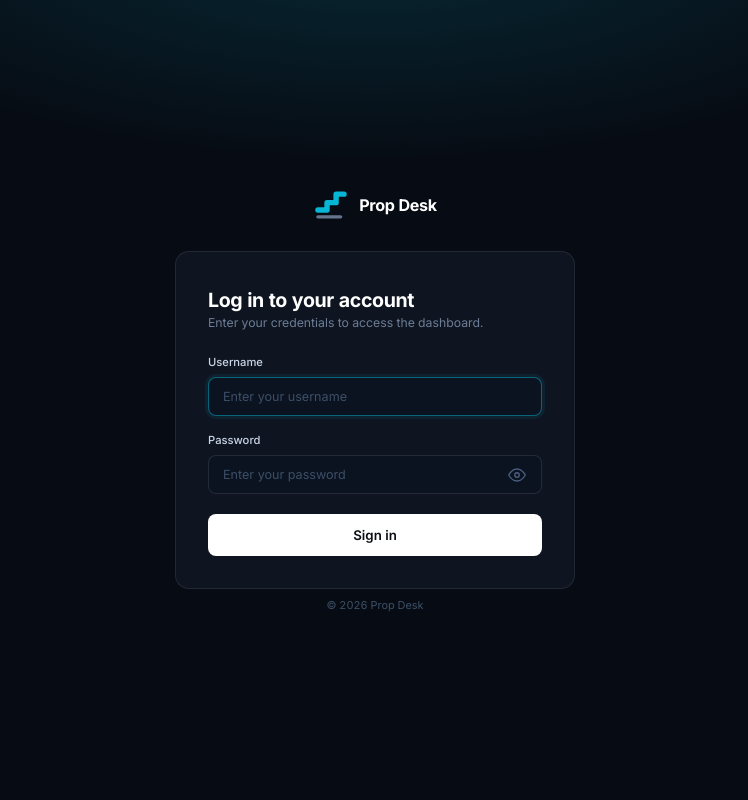
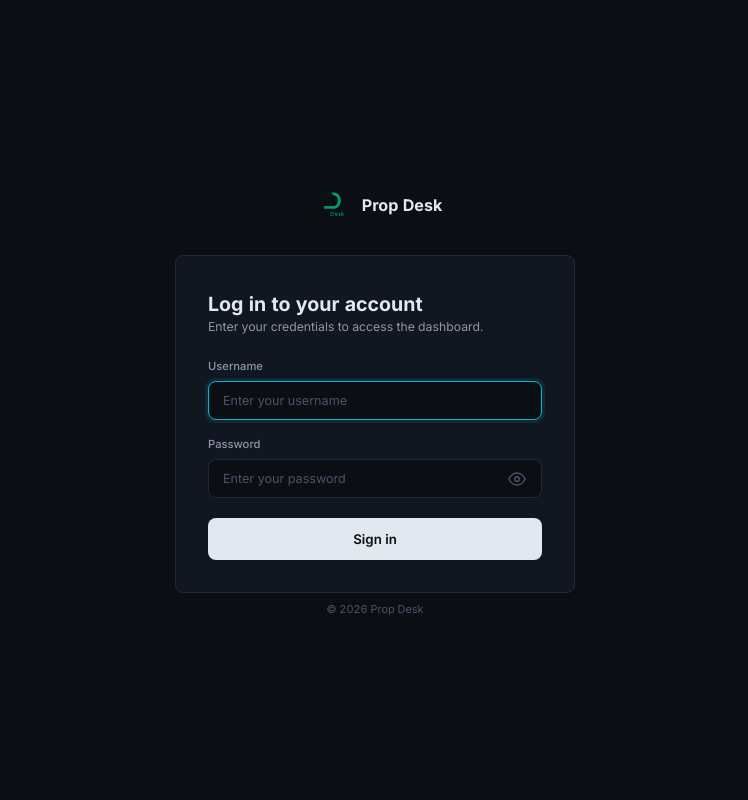
Before and after one commit to stevenGGG23/Prop-Desk, a Flask app: page /login in a window 1280 px wide. Shown: the whole page, without its empty margins (265-1013 px from the left). Run offline with Flask 3, Linux system fonts and the light colour scheme; some libraries are stand-ins or nearby versions.

Commit message:
Use transparent logo and match login theme

```diff
--- a/templates/login.html
+++ b/templates/login.html
@@ -4,14 +4,21 @@
   <meta charset="UTF-8">
   <meta name="viewport" content="width=device-width, initial-scale=1.0">
   <title>Sign in — Prop Desk</title>
-  <link rel="icon" href="/static/brand/favicon.ico" sizes="any">
-  <link rel="icon" href="/static/brand/logo-mark.svg" type="image/svg+xml">
+  <link rel="icon" href="{{ url_for('static', filename='brand/logoPD.png') }}" type="image/png">
   <meta name="csrf-token" content="{{ csrf_token() }}">
-  <meta name="theme-color" content="#070c14">
+  <meta name="theme-color" content="#0b0e13" id="theme-color-meta">
   <link rel="preconnect" href="https://fonts.googleapis.com">
   <link rel="preconnect" href="https://fonts.gstatic.com" crossorigin>
   <link href="https://fonts.googleapis.com/css2?family=Inter:wght@400;500;600;700&display=swap" rel="stylesheet">
   <link rel="stylesheet" href="{{ url_for('static', filename='css/main.css') }}">
+  <script>
+    (function() {
+      var theme = localStorage.getItem('pd-theme') || 'dark';
+      document.documentElement.setAttribute('data-theme', theme);
+      var meta = document.getElementById('theme-color-meta');
+      meta.setAttribute('content', theme === 'light' ? '#f0f4f8' : '#0b0e13');
+    })();
+  </script>
   <style>
     html, body { height: 100%; margin: 0; }
     .auth-page {
@@ -20,9 +27,7 @@
       flex-direction: column;
       align-items: center;
       justify-content: center;
-      background: #070c14;
-      background-image:
-        radial-gradient(ellipse 80% 50% at 50% -10%, rgba(6,182,212,0.18) 0%, transparent 60%);
+      background: var(--bg);
       padding: 24px;
       font-family: var(--font);
       color: var(--ink);
@@ -37,16 +42,15 @@
     .auth-logo-wordmark {
       font-size: 1.15rem;
       font-weight: 700;
-      color: #fff;
-      letter-spacing: -0.02em;
+      color: var(--ink);
     }
 
     .auth-card {
       width: 100%;
       max-width: 400px;
-      background: #0f1520;
-      border: 1px solid rgba(255,255,255,0.08);
-      border-radius: 14px;
+      background: var(--surface);
+      border: 1px solid var(--border);
+      border-radius: var(--radius);
       padding: 36px 32px 32px;
       display: flex;
       flex-direction: column;
@@ -56,13 +60,12 @@
     .auth-heading {
       font-size: 1.4rem;
       font-weight: 700;
-      color: #fff;
+      color: var(--ink);
       margin: 0 0 2px;
-      letter-spacing: -0.02em;
     }
     .auth-sub {
       font-size: 0.875rem;
-      color: #6b7d96;
+      color: var(--ink-dim);
       margin: 0;
     }
 
@@ -94,7 +97,7 @@
       justify-content: space-between;
       font-size: 0.8rem;
       font-weight: 500;
-      color: #c8d6e8;
+      color: var(--ink-dim);
       margin-bottom: 6px;
     }
 
@@ -105,18 +108,18 @@
     .auth-input {
       width: 100%;
       box-sizing: border-box;
-      background: #0b1220;
-      border: 1px solid rgba(255,255,255,0.1);
+      background: var(--bg);
+      border: 1px solid var(--border);
       border-radius: 8px;
       padding: 11px 14px;
       font-size: 0.9rem;
       font-family: var(--font);
-      color: #e2e8f0;
+      color: var(--ink);
       outline: none;
       transition: border-color 150ms;
     }
-    .auth-input::placeholder { color: #3d4f66; }
-    .auth-input:focus { border-color: rgba(6,182,212,0.5); box-shadow: 0 0 0 3px rgba(6,182,212,0.08); }
+    .auth-input::placeholder { color: var(--ink-faint); }
+    .auth-input:focus { border-color: var(--accent); box-shadow: 0 0 0 3px var(--accent-dim); }
     .auth-input--pw { padding-right: 44px; }
 
     .auth-pw-toggle {
@@ -128,11 +131,11 @@
       border: none;
       cursor: pointer;
       padding: 4px;
-      color: #4a6080;
+      color: var(--ink-faint);
       display: flex;
       align-items: center;
     }
-    .auth-pw-toggle:hover { color: #8898aa; }
+    .auth-pw-toggle:hover { color: var(--ink); }
 
     .auth-btn {
       width: 100%;
@@ -147,15 +150,15 @@
     }
     .auth-btn:active { transform: scale(0.99); }
     .auth-btn--primary {
-      background: #fff;
-      color: #0b0e13;
+      background: var(--ink);
+      color: var(--bg);
     }
     .auth-btn--primary:hover { opacity: 0.93; }
 
     .auth-footer {
       text-align: center;
       font-size: 0.78rem;
-      color: #3d4f66;
+      color: var(--ink-faint);
       margin-top: 8px;
     }
   </style>
@@ -164,12 +167,7 @@
 <div class="auth-page">
 
   <div class="auth-logo">
-    <svg viewBox="0 0 63.5 63.5" width="36" height="36" aria-hidden="true">
-      <g transform="translate(-1.25 -0.375)" fill="none" stroke-linecap="round" stroke-linejoin="round">
-        <path d="M10 53 H50" stroke="#64748b" stroke-width="6"/>
-        <path d="M10 41 H26 V28 H42 V13 H56" stroke="#06b6d4" stroke-width="9.5"/>
-      </g>
-    </svg>
+    <img src="{{ url_for('static', filename='brand/logoPD.png') }}" alt="" width="44" height="44">
     <span class="auth-logo-wordmark">Prop Desk</span>
   </div>
 
```
Also changed, not shown: templates/base.html (+3 -9 lines), tests/test_account_routes.py (+4 -0 lines), static/brand/logoPD.png (added).
